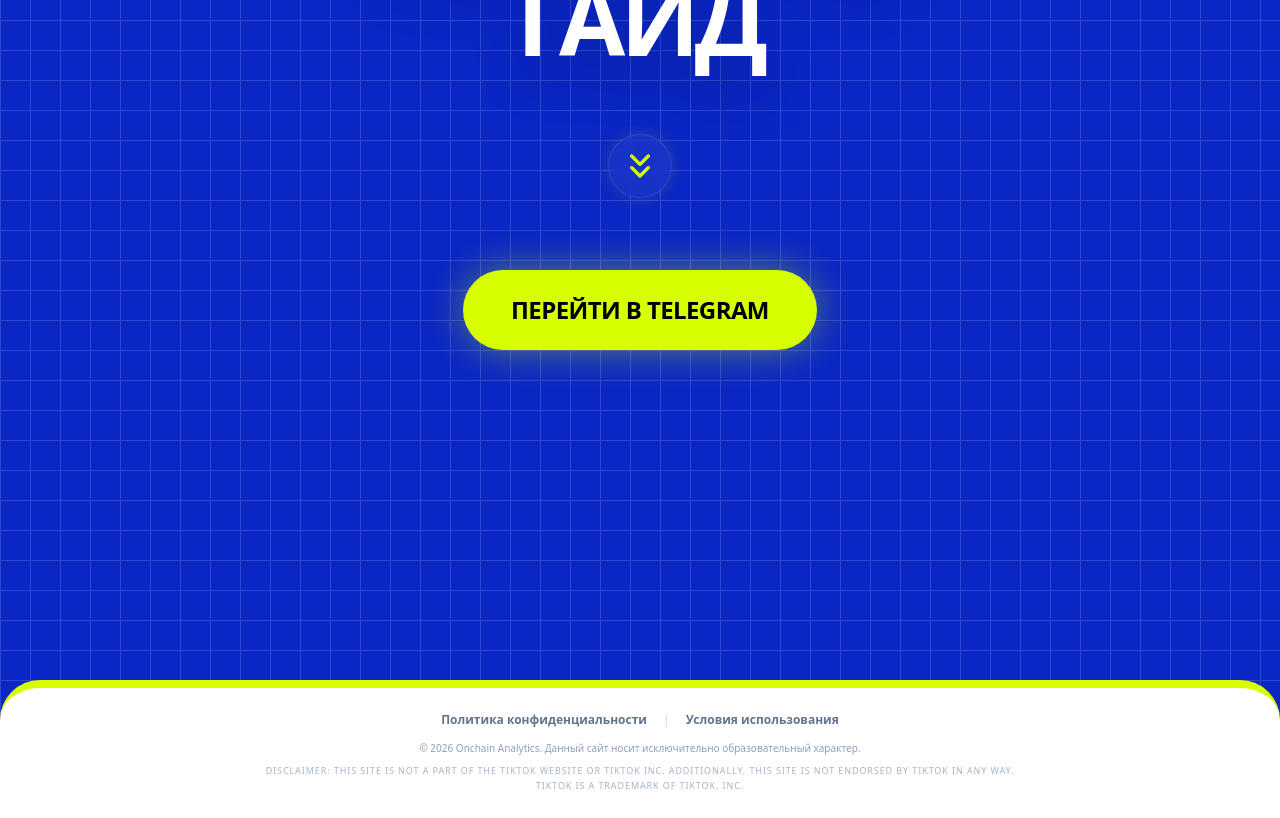
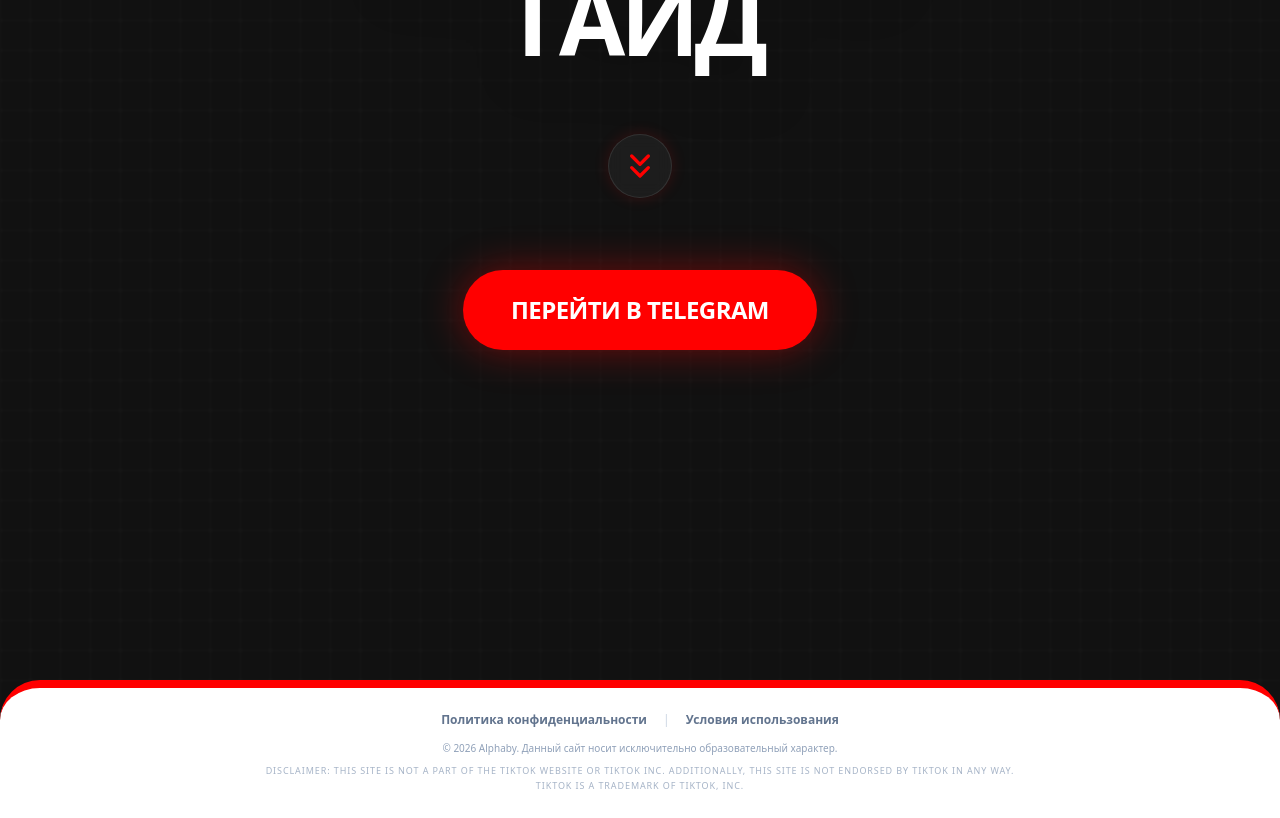
Before and after one commit to xxxdimacion/BTC-SITE, a React (Vite) app: page / in a window 1280 px wide. Shown: the part 280-1098 px from the top of the page. Built offline with nearby package versions, Linux system fonts and the light colour scheme.

Commit message:
feat: Update Meta Pixel ID and UI branding
Updates the Meta Pixel ID to a new value and adjusts the UI branding, including changing the background color and highlight color to red, to align with Meta ADS campaign requirements.

```diff
--- a/index.html
+++ b/index.html
@@ -15,7 +15,7 @@
     t.src=v;s=b.getElementsByTagName(e)[0];
     s.parentNode.insertBefore(t,s)}(window, document,'script',
     'https://connect.facebook.net/en_US/fbevents.js');
-    fbq('init', '927891713398616');
+    fbq('init', '1251840933601517');
     fbq('track', 'PageView');
     </script>
     <!-- End Meta Pixel Code -->
@@ -23,7 +23,7 @@
   <body>
     <!-- Meta Pixel NoScriptFallback -->
     <noscript><img height="1" width="1" style="display:none"
-    src="https://www.facebook.com/tr?id=927891713398616&ev=PageView&noscript=1"
+    src="https://www.facebook.com/tr?id=1251840933601517&ev=PageView&noscript=1"
     /></noscript>
     <div id="root"></div>
     <script type="module" src="/src/main.tsx"></script>
--- a/metadata.json
+++ b/metadata.json
@@ -1,5 +1,5 @@
 {
-  "name": "Onchain",
+  "name": "Onchain (Meta ADS)",
   "description": "Onchain Tracking Portal.",
   "requestFramePermissions": [],
   "majorCapabilities": []
--- a/src/App.tsx
+++ b/src/App.tsx
@@ -17,12 +17,12 @@ export default function App() {
   };
 
   return (
-    <div className="min-h-screen bg-[#0A26C4] font-sans text-white relative overflow-x-hidden flex flex-col">
+    <div className="min-h-screen bg-[#111111] font-sans text-white relative overflow-x-hidden flex flex-col">
       {/* Background Grid Pattern */}
       <div
-        className="absolute inset-0 z-0 opacity-15 pointer-events-none"
+        className="absolute inset-0 z-0 opacity-10 pointer-events-none blur-[1px]"
         style={{
-          backgroundImage: 'linear-gradient(rgba(255, 255, 255, 1) 1px, transparent 1px), linear-gradient(90deg, rgba(255, 255, 255, 1) 1px, transparent 1px)',
+          backgroundImage: 'linear-gradient(rgba(255, 255, 255, 0.3) 1px, transparent 1px), linear-gradient(90deg, rgba(255, 255, 255, 0.3) 1px, transparent 1px)',
           backgroundSize: '30px 30px'
         }}
       ></div>
@@ -34,37 +34,37 @@ export default function App() {
         <main className="flex flex-col items-center justify-center text-center px-4 w-full max-w-5xl mx-auto flex-grow z-20 min-h-[120vh] pb-[20vh]">
 
           <h1 className="text-5xl sm:text-7xl md:text-8xl font-black leading-[0.9] tracking-tighter uppercase mb-6 sm:mb-8 drop-shadow-2xl">
-            <span className="text-[#D7FF00]">ПОЛУЧИТЬ</span><br />
+            <span className="text-[#FF0000]">ПОЛУЧИТЬ</span><br />
             ГАЙД
           </h1>
 
           <div className="animate-bounce mt-8 mb-4 sm:mt-12 sm:mb-8 flex justify-center">
-            <div className="flex items-center justify-center w-14 h-14 sm:w-16 sm:h-16 rounded-full bg-white/5 border border-white/10 backdrop-blur-sm shadow-[0_0_15px_rgba(215,255,0,0.15)]">
-              <ChevronsDown className="w-8 h-8 sm:w-10 sm:h-10 text-[#D7FF00]" strokeWidth={2} />
+            <div className="flex items-center justify-center w-14 h-14 sm:w-16 sm:h-16 rounded-full bg-white/5 border border-white/10 backdrop-blur-sm shadow-[0_0_15px_rgba(255,0,0,0.15)]">
+              <ChevronsDown className="w-8 h-8 sm:w-10 sm:h-10 text-[#FF0000]" strokeWidth={2} />
             </div>
           </div>
 
           <button
             onClick={triggerAction}
-            className="mt-4 sm:mt-8 w-full sm:w-auto bg-[#D7FF00] text-black font-extrabold text-lg sm:text-2xl uppercase tracking-tight px-6 py-5 sm:px-12 sm:py-6 rounded-full hover:scale-105 active:scale-95 transition-transform flex items-center justify-center gap-3 shadow-[0_0_40px_rgba(215,255,0,0.4)]"
+            className="mt-4 sm:mt-8 w-full sm:w-auto bg-[#FF0000] text-white font-extrabold text-lg sm:text-2xl uppercase tracking-tight px-6 py-5 sm:px-12 sm:py-6 rounded-full hover:scale-105 active:scale-95 transition-transform flex items-center justify-center gap-3 shadow-[0_0_40px_rgba(255,0,0,0.4)]"
           >
             ПЕРЕЙТИ В TELEGRAM
           </button>
         </main>
 
         {/* Footer Section */}
-        <section className="bg-white text-slate-900 rounded-t-[20px] sm:rounded-t-[40px] py-4 sm:py-6 px-4 sm:px-8 mt-auto relative z-20 w-full flex-shrink-0 border-t-8 border-[#D7FF00]">
+        <section className="bg-white text-slate-900 rounded-t-[20px] sm:rounded-t-[40px] py-4 sm:py-6 px-4 sm:px-8 mt-auto relative z-20 w-full flex-shrink-0 border-t-8 border-[#FF0000]">
           <div className="max-w-7xl mx-auto">
 
             {/* Strict Footer Requirements for Moderation */}
             <div className="text-center">
               <div className="flex flex-row flex-wrap justify-center gap-x-4 gap-y-2 mb-3">
-                <button onClick={() => setActiveModal('privacy')} className="text-slate-500 hover:text-[#0A26C4] font-semibold text-xs transition-colors">Политика конфиденциальности</button>
+                <button onClick={() => setActiveModal('privacy')} className="text-slate-500 hover:text-[#555555] font-semibold text-xs transition-colors">Политика конфиденциальности</button>
                 <span className="text-slate-300 text-xs hidden sm:inline">|</span>
-                <button onClick={() => setActiveModal('terms')} className="text-slate-500 hover:text-[#0A26C4] font-semibold text-xs transition-colors">Условия использования</button>
+                <button onClick={() => setActiveModal('terms')} className="text-slate-500 hover:text-[#555555] font-semibold text-xs transition-colors">Условия использования</button>
               </div>
               <div className="text-slate-400 text-[10px] max-w-3xl mx-auto leading-relaxed mt-4 sm:mt-2">
-                <p className="mb-2">© {new Date().getFullYear()} Onchain Analytics. Данный сайт носит исключительно образовательный характер.</p>
+                <p className="mb-2">© {new Date().getFullYear()} Alphaby. Данный сайт носит исключительно образовательный характер.</p>
                 <p className="uppercase tracking-widest opacity-80" style={{ fontSize: '9px' }}>
                   Disclaimer: This site is not a part of the TikTok website or TikTok Inc.
                   Additionally, this site is NOT endorsed by TikTok in any way.
```
